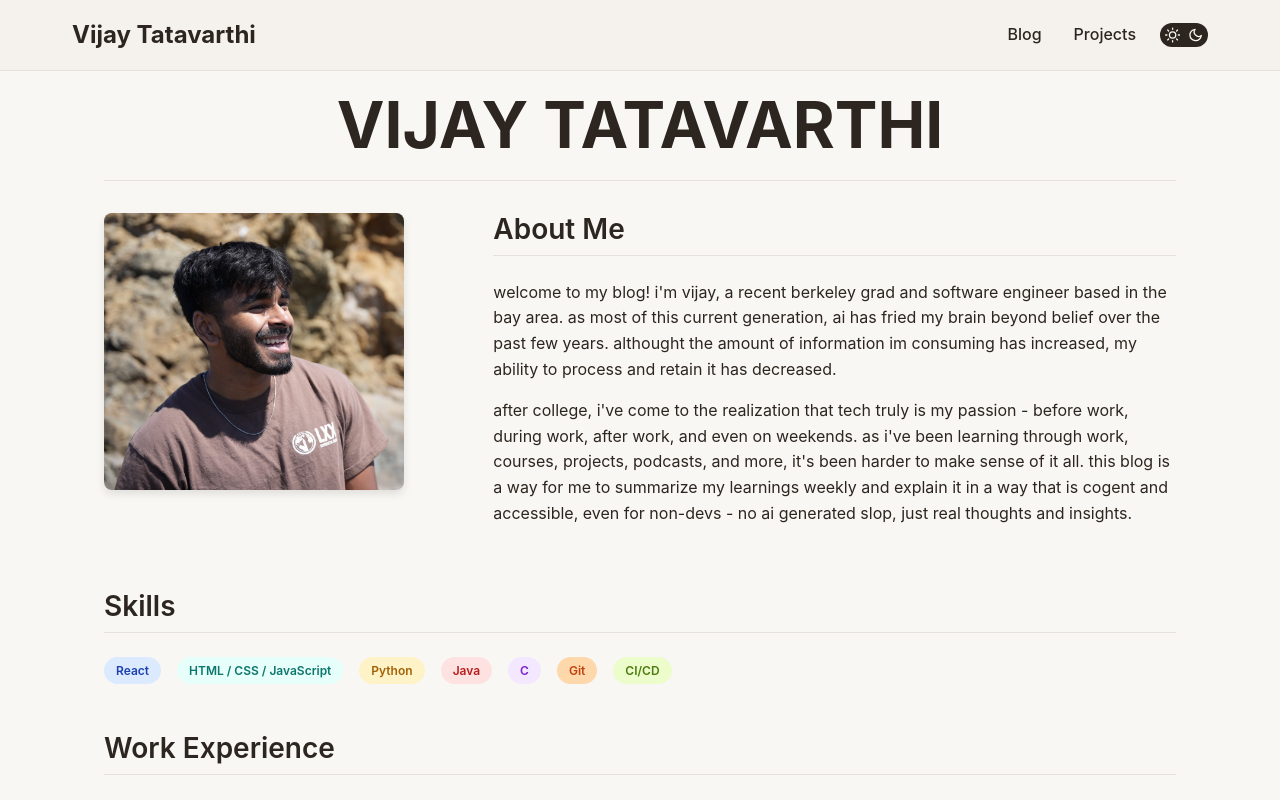
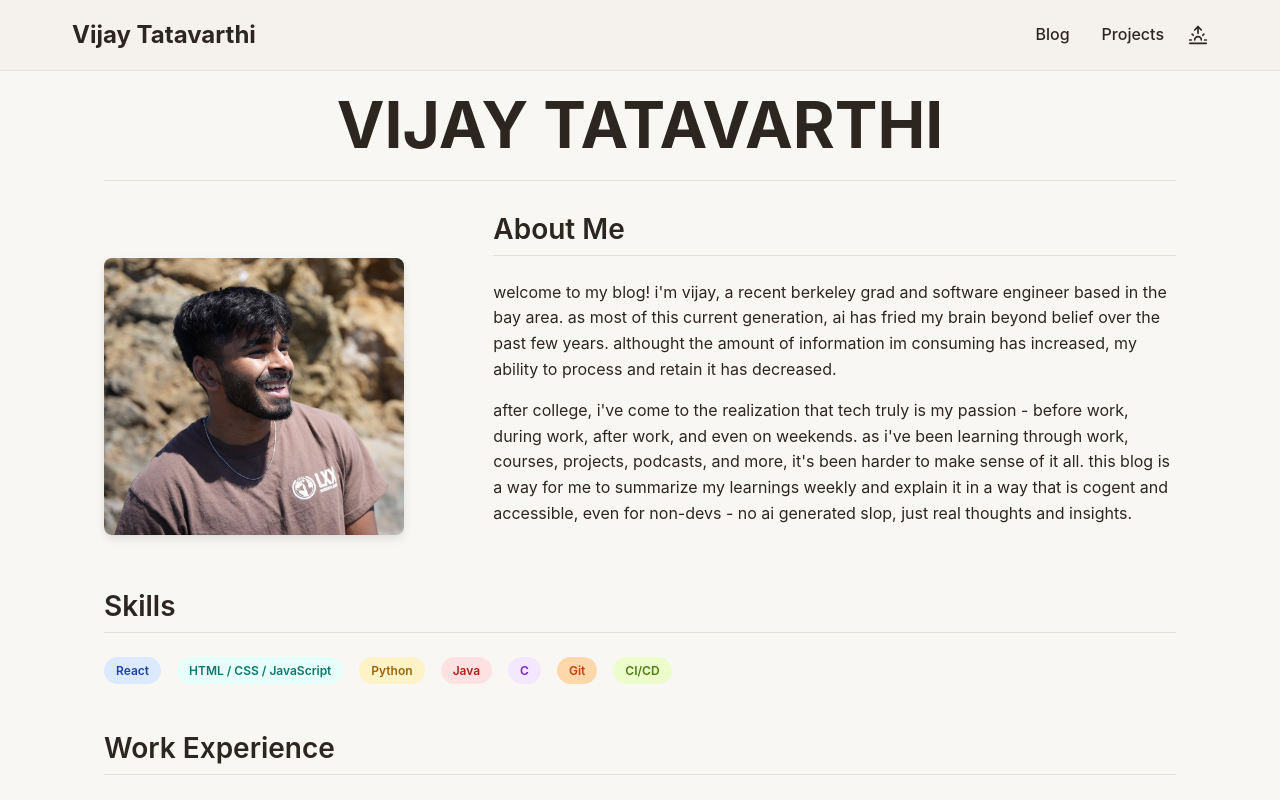
Before and after one commit to tatavarthiv/vijay-blog, a React (Vite) app: page / in a window 1280 px wide. Shown: the top 800 px of the page. Built offline with nearby package versions, Linux system fonts and the light colour scheme.

Commit message:
dark mode icon update

```diff
--- a/src/components/common/Header.tsx
+++ b/src/components/common/Header.tsx
@@ -1,6 +1,6 @@
 import { Link, useLocation } from "react-router-dom";
 import { useTheme } from "../../context/themeContext";
-import { FiSun, FiMoon, FiMenu, FiX } from "react-icons/fi";
+import { Sunrise, Sunset, Menu, X } from "lucide-react";
 import { useState } from "react";
 
 export default function Header() {
@@ -62,8 +62,11 @@ export default function Header() {
                 title={`Switch to ${theme === "light" ? "dark" : "light"} mode`}
                 aria-label="Toggle theme"
               >
-                <FiSun size={20} className="sun-icon" />
-                <FiMoon size={20} className="moon-icon" />
+                {theme === "light" ? (
+                  <Sunrise size={20} />
+                ) : (
+                  <Sunset size={20} />
+                )}
               </button>
             </div>
 
@@ -73,7 +76,7 @@ export default function Header() {
               onClick={toggleMobileMenu}
               aria-label="Toggle mobile menu"
             >
-              <FiMenu size={24} />
+              <Menu size={24} />
             </button>
           </div>
         </div>
@@ -91,7 +94,7 @@ export default function Header() {
               onClick={closeMobileMenu}
               aria-label="Close mobile menu"
             >
-              <FiX size={24} />
+              <X size={24} />
             </button>
 
             <nav className="mobile-nav">
@@ -128,8 +131,11 @@ export default function Header() {
                 title={`Switch to ${theme === "light" ? "dark" : "light"} mode`}
                 aria-label="Toggle theme"
               >
-                <FiSun size={20} className="sun-icon" />
-                <FiMoon size={20} className="moon-icon" />
+                {theme === "light" ? (
+                  <Sunrise size={20} />
+                ) : (
+                  <Sunset size={20} />
+                )}
               </button>
             </div>
           </div>
--- a/src/index.css
+++ b/src/index.css
@@ -304,23 +304,19 @@ img {
 }
 
 .theme-toggle {
-  background-color: var(--text-primary);
+  background: none;
   border: none;
-  color: var(--bg-primary);
-  padding: 0.3rem;
-  border-radius: 50px;
-  width: 48px;
-  height: 24px;
+  color: var(--text-primary);
+  padding: 0;
   display: flex;
   align-items: center;
   justify-content: center;
   cursor: pointer;
-  transition: background-color 0.2s;
-  gap: 8px;
 }
 
 .theme-toggle:hover {
-  background-color: var(--text-primary);
+  background: none;
+  color: var(--text-primary);
 }
 
 /* =================================================================
@@ -478,12 +474,12 @@ img {
   display: grid;
   gap: 2rem;
   margin-bottom: 3rem;
+  align-items: end;
 }
 
 .headshot-image {
   width: 100%;
   max-width: 300px;
-  margin: 0 auto;
   border-radius: 8px;
   box-shadow: 0 4px 8px rgba(0, 0, 0, 0.1);
 }
@@ -607,6 +603,14 @@ ol {
     display: block;
   }
 
+  .about-intro-grid {
+    align-items: center;
+  }
+
+  .headshot-image {
+    margin: 0 auto;
+  }
+
   .contact-links {
     justify-content: center;
   }
```
